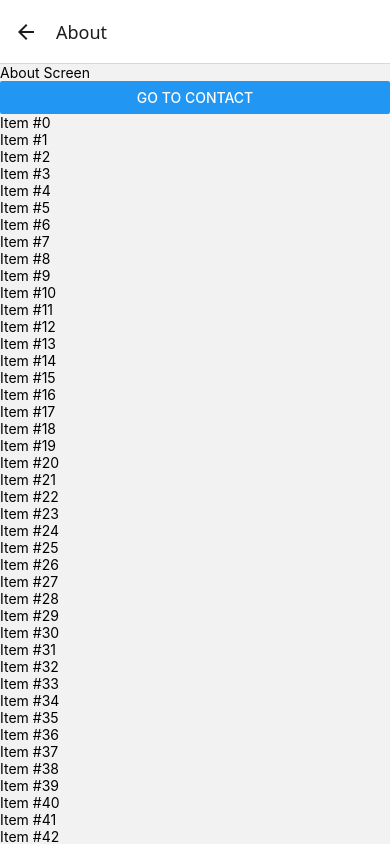
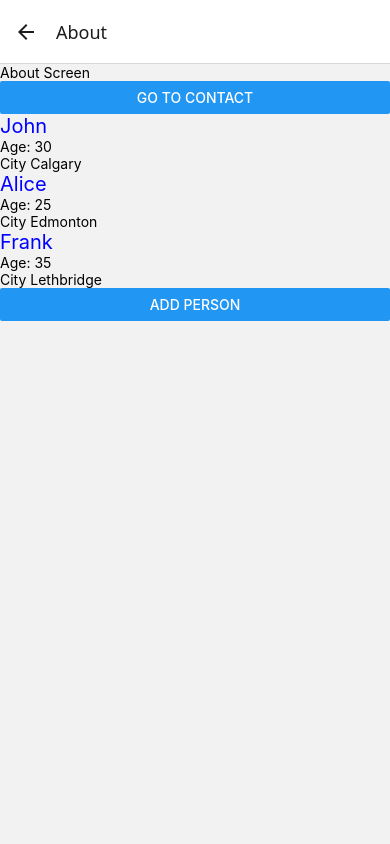
Before and after one commit to FA2025CPRG303/fa2025cprg303dClassExamples, a React Native app: screen / in a window 390 px wide. Both pictures are taken after a click on the button "GO TO ABOUT". Shown: the top 844 px of the page. Built offline with nearby package versions, Linux system fonts and the light colour scheme.

Commit message:
Props & State Management Examples

```diff
--- a/App.jsx
+++ b/App.jsx
@@ -3,13 +3,15 @@ import { createNativeStackNavigator } from "@react-navigation/native-stack";
 import HomeScreen from "./src/screens/HomeScreen";
 import AboutScreen from "./src/screens/AboutScreen";
 import ContactScreen from "./src/screens/ContactScreen";
+import CounterScreen from "./src/screens/CounterScreen";
 
 
 const RootStack = createNativeStackNavigator( {
   screens: {
     Home: HomeScreen,
     About: AboutScreen,
-    Contact: ContactScreen
+    Contact: ContactScreen,
+    Counter: CounterScreen,
   }
 } );
 
--- /dev/null
+++ b/src/components/counter-display.jsx
@@ -0,0 +1,9 @@
+import { Text, View } from "react-native";
+export default function CounterDisplayComp(props){
+    return(
+        <View>
+            <Text style={{fontSize:40, color:'green', textAlign:'center'}}>{props.countInt}</Text>
+            {/* <SomeOtherComponent counterChange={props.countInt} /> */}
+        </View>
+    )
+}
--- /dev/null
+++ b/src/components/volunteer-display.jsx
@@ -0,0 +1,12 @@
+import { Text, View } from "react-native";
+
+export default function VolunteerDisplayComp( {volunteerObj} ){
+const {fname,age,city} = volunteerObj;
+    return(
+        <View>
+            <Text style={{fontSize:20, color:'blue'}}>{fname}</Text>
+            <Text>Age: {volunteerObj.age}</Text>
+            <Text>City {volunteerObj.city}</Text>
+        </View>
+    )
+}
--- a/src/screens/AboutScreen.jsx
+++ b/src/screens/AboutScreen.jsx
@@ -1,25 +1,50 @@
-import { useNavigation } from "@react-navigation/native";
-import { Button, FlatList, Text, View } from "react-native";
+import { useNavigation } from '@react-navigation/native';
+import { useState } from 'react';
+import { Button, Text, View } from 'react-native';
+import VolunteerDisplayComp from '../components/volunteer-display';
+
+let people = [
+  {
+    fname: 'John',
+    age: 30,
+    city: 'Calgary',
+  },
+  {
+    fname: 'Alice',
+    age: 25,
+    city: 'Edmonton',
+  },
+  {
+    fname: 'Frank',
+    age: 35,
+    city: 'Lethbridge',
+  },
+];
+
+let person = {
+  fname: 'Jane',
+  age: 20,
+  city: 'Calgary',
+};
 
 export default function AboutScreen() {
+  const [volunteerList, setVolunteerList] = useState(people);
 
   const nav = useNavigation();
 
-    let myArray = [];
-    for (let i = 0; i < 400; i++) {
-        let myText = `Item #${i}`;
-        myArray.push(myText);
+  function addPerson() {
+    let newVolunteerList = [...volunteerList, person];
+    setVolunteerList(newVolunteerList);
   }
 
-    return(
+  return (
     <View>
       <Text>About Screen</Text>
-            <Button title="Go to Contact" onPress={ () => nav.navigate('Contact') } />
-            <FlatList
-                data={myArray}
-                renderItem={ ({item}) => <Text>{item}</Text> }
-                keyExtractor={ (item, index) => index }
-            />
+      <Button title="Go to Contact" onPress={() => nav.navigate('Contact')} />
+      {volunteerList.map((volunteer, index) => (
+        <VolunteerDisplayComp volunteerObj={volunteer} key={index} />
+      ))}
+      <Button title="Add Person" onPress={addPerson} />
     </View>
   );
 }
--- a/src/screens/ContactScreen.jsx
+++ b/src/screens/ContactScreen.jsx
@@ -1,20 +1,29 @@
-import { useNavigation } from "@react-navigation/native";
-import { Button, Text, View } from "react-native";
+import { useNavigation } from '@react-navigation/native';
+import { Button, FlatList, Text, View } from 'react-native';
 
 export default function ContactScreen() {
+  const nav = useNavigation();
 
-    const nav = useNavigation();
-
-    return(
-        <View>
-            <Text>Contact Screen</Text>
-            <Button title="Go to About" onPress={ () => nav.navigate('About') } />
-            <Button title="Go Back" onPress={ () => nav.goBack() } />
-            <Button title="Go Home" onPress={ () => nav.popToTop() } />
-            <Button title="Go Home" onPress={ () => nav.popTo('Home') } />
+  let myArray = [];
+  for (let i = 0; i < 400; i++) {
+    let myText = `Item #${i}`;
+    myArray.push(myText);
+  }
 
 
 
-        </View>
-    );
+  return (
+    <View>
+      <Text>Contact Screen</Text>
+      <Button title="Go to About" onPress={() => nav.navigate('About')} />
+      <Button title="Go Back" onPress={() => nav.goBack()} />
+      <Button title="Go Home" onPress={() => nav.popToTop()} />
+      <Button title="Go Home" onPress={() => nav.popTo('Home')} />
+      <FlatList
+        data={myArray}
+        renderItem={({ item }) => <Text>{item}</Text>}
+        keyExtractor={(item, index) => index}
+      />
+    </View>
+  );
 }
--- /dev/null
+++ b/src/screens/CounterScreen.jsx
@@ -0,0 +1,22 @@
+import { Button, Text, View } from "react-native";
+import CounterDisplayComp from "../components/counter-display";
+import { useState } from "react";
+export default function CounterScreen(){
+    const [count, setCount] = useState(0);
+
+    // setCount(1); // Can't put setter directly in the code call
+
+    function increment(){
+        setCount(count + 1);
+    }
+    const decrement = () => setCount(count - 1);
+
+    return(
+        <View>
+            <Text>Simple Counter</Text>
+            <CounterDisplayComp countInt={count} />
+            <Button title="Increment" onPress={increment} />
+            <Button title="Decrement" onPress={ () => setCount(count - 1) } />
+        </View>
+    )
+}
--- a/src/screens/HomeScreen.jsx
+++ b/src/screens/HomeScreen.jsx
@@ -13,6 +13,7 @@ export default function HomeScreen() {
         <Text style={{ fontSize: 30, color: 'blue', textAlign: 'center' }}>
           Hello World!
         </Text>
+        <Button title="Go to Counter" onPress={() => nav.navigate('Counter')} />
         <Button title="Go to About" onPress={() => nav.navigate('About')} />
         <MyFirstComponent />
         <View style={ {height:100} }></View>
```
Lines whose indentation alone changed are shown as unchanged.
